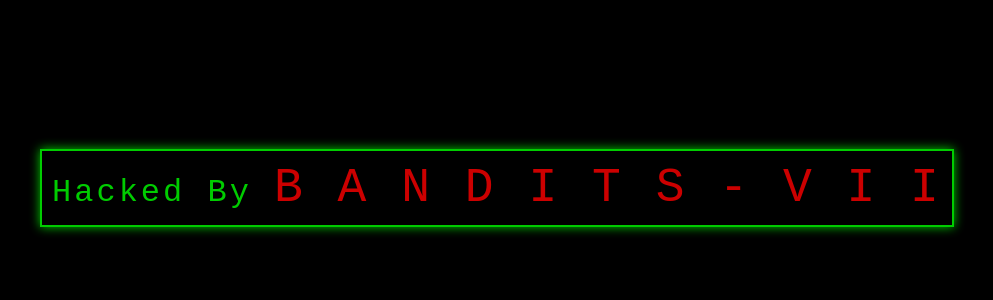
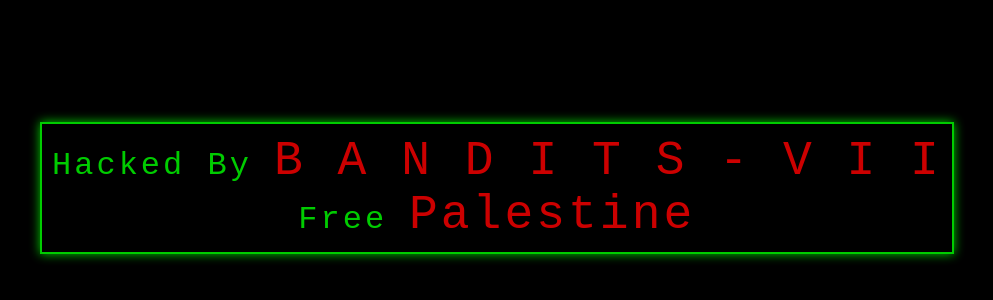
Before and after one commit to hackfaanee/ctf.0xl4ugh.com, a plain HTML site: page index.html in a window 1280 px wide. Shown: the part 212-512 px from the top of the page, without its empty margins (143-1136 px from the left). Drawn offline with Linux system fonts and the light colour scheme.

Commit message:
Update index.html

```diff
--- a/index.html
+++ b/index.html
@@ -86,9 +86,11 @@
     </style>
 </head>
 <body>
-    <div class="hack-text">
-        Hacked By <span class="glitch">B A N D I T S - V I I</span>
-    </div>
+<div class="hack-text">
+    Hacked By <span class="glitch">B A N D I T S - V I I</span>
+    <br>
+Free <span class="glitch">Palestine</span>
+</div>
 
     <script>
         // Add any additional JS for more interactivity or effects
```
